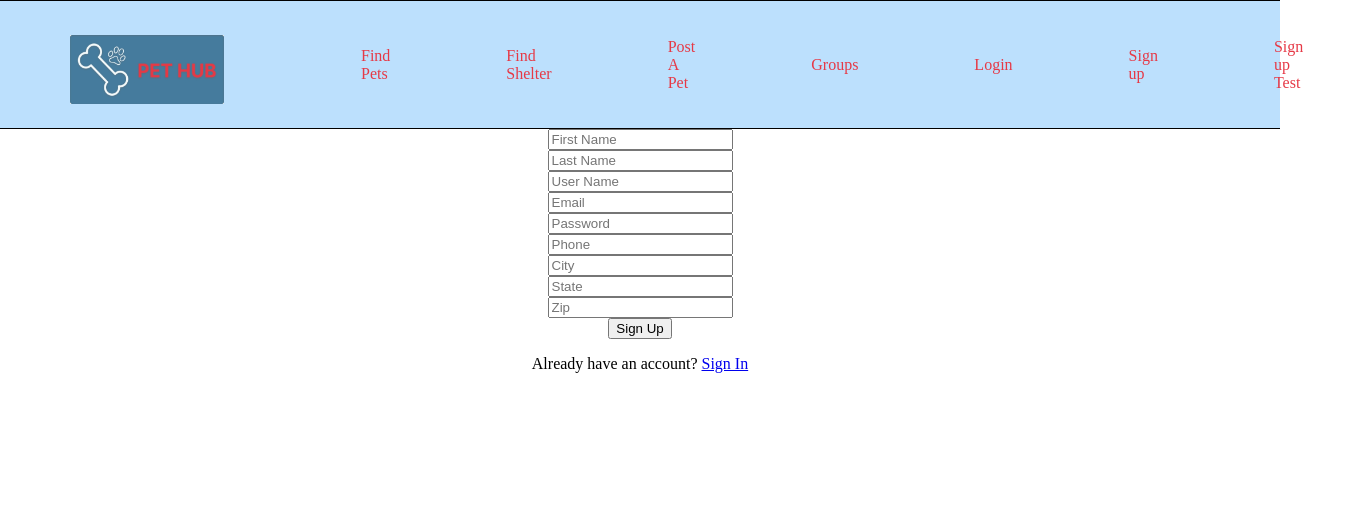
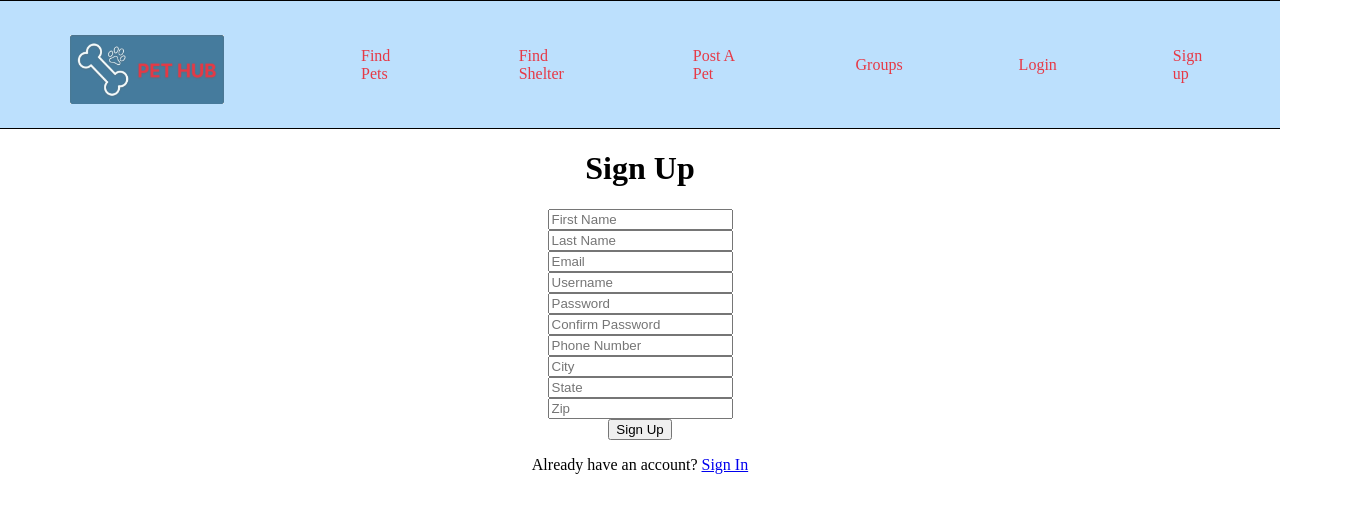
Before and after one commit to Cliffp15/Pethub, a React (Create React App) app in the folder pethub/: page /signup in a window 1280 px wide. Shown: the top 512 px of the page, 1358 px wide, since content can reach past the window. Built offline with nearby package versions, Linux system fonts and the light colour scheme.

Commit message:
Sign up page changed with slight authentication

```diff
--- a/pethub/src/components/Navbar.js
+++ b/pethub/src/components/Navbar.js
@@ -15,7 +15,7 @@ export default function Navbar() {
           <CustomLink to="/groups">Groups</CustomLink>
           <CustomLink to="/login">Login</CustomLink>
           <CustomLink to="/signup">Sign up</CustomLink>
-          <CustomLink to="/signuptest">Sign up Test</CustomLink>
+          {/* <CustomLink to="/signuptest">Sign up Test</CustomLink> */}
         </ul>
       </nav>
     </div>
--- a/pethub/src/pages/SignUp.jsx
+++ b/pethub/src/pages/SignUp.jsx
@@ -1,60 +1,260 @@
-import React, { useState } from "react";
-import axios from "axios";
-import { useNavigate, Link } from "react-router-dom";
+// import React, { useState } from "react";
+// import axios from "axios";
+// import { useNavigate, Link } from "react-router-dom";
 
-const SignUp = () => {
-  const [firstName, setFirstName] = useState("");
-  const [lastName, setLastName] = useState("");
-  const [email, setEmail] = useState("");
-  const [password, setPassword] = useState("");
-  // const [rePassword, setRePassword] = useState('');
-  const [userName, setUserName] = useState("");
-  const [phone, setPhone] = useState("");
-  const [city, setCity] = useState("");
-  const [state, setState] = useState("");
-  const [zip, setZip] = useState("");
-  // const [profilePicture, setProfilePicture] = useState(null);
+// const SignUp = () => {
+//   const [firstName, setFirstName] = useState("");
+//   const [lastName, setLastName] = useState("");
+//   const [email, setEmail] = useState("");
+//   const [password, setPassword] = useState("");
+//   // const [rePassword, setRePassword] = useState('');
+//   const [userName, setUserName] = useState("");
+//   const [phone, setPhone] = useState("");
+//   const [city, setCity] = useState("");
+//   const [state, setState] = useState("");
+//   const [zip, setZip] = useState("");
+//   // const [profilePicture, setProfilePicture] = useState(null);
 
-  // let navigate = useNavigate();
-  // const routeChange = () => {
-  //   let path = `/`;
-  //   navigate(path);
+//   // let navigate = useNavigate();
+//   // const routeChange = () => {
+//   //   let path = `/`;
+//   //   navigate(path);
+//   // };
+
+//   const handleSubmit = (e) => {
+//     console.log("button was pressed");
+
+//     e.preventDefault();
+
+//     const data = {
+//       firstName: firstName,
+//       lastName: lastName,
+//       userName: userName,
+//       email: email,
+//       password: password,
+//       phone: phone,
+//       city: city,
+//       state: state,
+//       zip: zip,
+//     };
+
+//     //   const formData = new FormData();
+//     //   formData.append('firstName', firstName);
+//     //   formData.append('lastName', lastName);
+//     //  // formData.append('rePassword', rePassword);
+//     //   formData.append('userName', userName)
+//     //   formData.append('email', email);
+//     //   formData.append('password', password);
+//     //   formData.append('phone', phone);
+//     //   formData.append('city', city);
+//     //   formData.append('state', state);
+//     //   formData.append('zip', zip);
+//     // formData.append('profilePicture', profilePicture, profilePicture.name);
+
+//     axios({
+//       method: "post",
+//       url: "http://localhost:3001/signup",
+//       data: data,
+//       headers: { "Content-Type": "application/json" },
+//     })
+//       .then(function (response) {
+//         //handle success
+//         console.log(response);
+//         alert("User signed up successfully");
+//       })
+//       .catch(function (response) {
+//         //handle error
+//         console.log(response);
+//         alert("An error occurred. Please try again.");
+//       });
+
+//     // axios
+//     //   .post('http://localhost:3001/signup', formData)
+//     //   .then((res) => {
+//     //     console.log(res);
+//     //     alert('User signed up successfully');
+//     //   })
+//     //   .catch((err) => {
+//     //     console.log(err);
+//     //     alert('An error occurred. Please try again.');
+//     //   });
+//   };
+//   return (
+//     <form onSubmit={handleSubmit}>
+//       <div>
+//         <input
+//           placeholder="First Name"
+//           type="text"
+//           id="firstName"
+//           value={firstName}
+//           onChange={(e) => setFirstName(e.target.value)}
+//         />
+//       </div>
+
+//       <div>
+//         <input
+//           placeholder="Last Name"
+//           type="text"
+//           id="LastName"
+//           value={lastName}
+//           onChange={(e) => setLastName(e.target.value)}
+//         />
+//       </div>
+
+//       <div>
+//         <input
+//           placeholder="User Name"
+//           type="text"
+//           id="userName"
+//           value={userName}
+//           onChange={(e) => setUserName(e.target.value)}
+//         />
+//       </div>
+
+//       <div>
+//         <input
+//           placeholder="Email"
+//           type="text"
+//           id="email"
+//           value={email}
+//           onChange={(e) => setEmail(e.target.value)}
+//         />
+//       </div>
+
+//       <div>
+//         <input
+//           placeholder="Password"
+//           type="text"
+//           id="password"
+//           value={password}
+//           onChange={(e) => setPassword(e.target.value)}
+//         />
+//       </div>
+
+//       {/* <div>
+//         <input
+//         placeholder='Re-enter Password'
+//           type="text"
+//           id="rePassword"
+//           value={rePassword}
+//           onChange={(e) => setRePassword(e.target.value)}
+//           />
+//       </div> */}
+
+//       <div>
+//         <input
+//           placeholder="Phone"
+//           type="text"
+//           id="phone"
+//           value={phone}
+//           onChange={(e) => setPhone(e.target.value)}
+//         />
+//       </div>
+
+//       <div>
+//         <input
+//           placeholder="City"
+//           type="text"
+//           id="city"
+//           value={city}
+//           onChange={(e) => setCity(e.target.value)}
+//         />
+//       </div>
+
+//       <div>
+//         <input
+//           placeholder="State"
+//           type="text"
+//           id="state"
+//           value={state}
+//           onChange={(e) => setState(e.target.value)}
+//         />
+//       </div>
+
+//       <div>
+//         <input
+//           placeholder="Zip"
+//           type="text"
+//           id="zip"
+//           value={zip}
+//           onChange={(e) => setZip(e.target.value)}
+//         />
+//       </div>
+//       <button type="submit" onClick={handleSubmit}>
+//         {" "}
+//         Sign Up
+//       </button>
+//       <p>
+//         Already have an account? <Link to="/login">Sign In</Link>
+//       </p>
+//     </form>
+//   );
 // };
 
-  const handleSubmit = (e) => {
-    console.log("button was pressed");
+// export default SignUp;
 
+import React, { useState } from "react";
+import { Link, useNavigate } from "react-router-dom";
+import axios from "axios";
+
+const SignUp = (props) => {
+  const [formData, setFormData] = useState({
+    firstName: "",
+    lastName: "",
+    email: "",
+    userName: "",
+    password: "",
+    password2: "",
+    phone: "",
+    city: "",
+    state: "",
+    zip: "",
+  });
+
+  const {
+    firstName,
+    lastName,
+    email,
+    userName,
+    password,
+    password2,
+    phone,
+    city,
+    state,
+    zip,
+  } = formData;
+
+  const onChange = (e) =>
+    setFormData({ ...formData, [e.target.name]: e.target.value });
+
+  const onSubmit = async (e) => {
     e.preventDefault();
-
-    const data = {
-      firstName: firstName,
-      lastName: lastName,
-      userName: userName,
-      email: email,
-      password: password,
-      phone: phone,
-      city: city,
-      state: state,
-      zip: zip,
+    if (password !== password2) {
+      console.log("Passwords do not match");
+      alert("Passwords do not match");
+    } else {
+      const newUser = {
+        firstName,
+        lastName,
+        email,
+        userName,
+        password,
+        phone,
+        city,
+        state,
+        zip,
       };
-
-    //   const formData = new FormData();
-    //   formData.append('firstName', firstName);
-    //   formData.append('lastName', lastName);
-    //  // formData.append('rePassword', rePassword);
-    //   formData.append('userName', userName)
-    //   formData.append('email', email);
-    //   formData.append('password', password);
-    //   formData.append('phone', phone);
-    //   formData.append('city', city);
-    //   formData.append('state', state);
-    //   formData.append('zip', zip);
-    // formData.append('profilePicture', profilePicture, profilePicture.name);
+      if (true) {
+        navigate("/");
+      } else {
+        // Handle authentication error here
+        alert("An error occurred. Please try again.");
+      }
 
       axios({
         method: "post",
         url: "http://localhost:3001/signup",
-      data: data,
+        data: formData,
         headers: { "Content-Type": "application/json" },
       })
         .then(function (response) {
@@ -67,127 +267,137 @@ const SignUp = () => {
           console.log(response);
           alert("An error occurred. Please try again.");
         });
+    }
+  };
 
-    // axios
-    //   .post('http://localhost:3001/signup', formData)
-    //   .then((res) => {
-    //     console.log(res);
-    //     alert('User signed up successfully');
-    //   })
-    //   .catch((err) => {
-    //     console.log(err);
-    //     alert('An error occurred. Please try again.');
-    //   });
-  };
+  let navigate = useNavigate();
+
   return (
-    <form onSubmit={handleSubmit}>
-      <div>
+    <div className="form-container">
+      <h1>Sign Up</h1>
+      <form onSubmit={(e) => onSubmit(e)}>
+        <div className="form-group">
+          {/* <label htmlFor="name">First Name</label> */}
           <input
             placeholder="First Name"
             type="text"
-          id="firstName"
+            name="firstName"
+            id="firstName2"
             value={firstName}
-          onChange={(e) => setFirstName(e.target.value)}
+            onChange={(e) => onChange(e)}
+            required
           />
         </div>
-
-      <div>
+        <div className="form-group">
+          {/* <label htmlFor="email">Email Address</label> */}
           <input
             placeholder="Last Name"
             type="text"
-          id="LastName"
+            name="lastName"
+            id="lName2"
             value={lastName}
-          onChange={(e) => setLastName(e.target.value)}
+            onChange={(e) => onChange(e)}
+            required
           />
         </div>
-
-      <div>
+        <div className="form-group">
+          {/* <label htmlFor="email">Email Address</label> */}
           <input
-          placeholder="User Name"
-          type="text"
-          id="userName"
-          value={userName}
-          onChange={(e) => setUserName(e.target.value)}
+            placeholder="Email"
+            type="email"
+            name="email"
+            value={email}
+            onChange={(e) => onChange(e)}
+            required
           />
         </div>
-
-      <div>
+        <div className="form-group">
+          {/* <label htmlFor="email">Email Address</label> */}
           <input
-          placeholder="Email"
+            placeholder="Username"
             type="text"
-          id="email"
-          value={email}
-          onChange={(e) => setEmail(e.target.value)}
+            name="userName"
+            id="userName2"
+            value={userName}
+            onChange={(e) => onChange(e)}
+            required
           />
         </div>
-
-      <div>
+        <div className="form-group">
+          {/* <label htmlFor="password">Password</label> */}
           <input
             placeholder="Password"
-          type="text"
-          id="password"
+            type="password"
+            name="password"
             value={password}
-          onChange={(e) => setPassword(e.target.value)}
+            onChange={(e) => onChange(e)}
+            required
+            minLength="6"
           />
         </div>
+        <div className="form-group">
+          {/* <label htmlFor="password2">Confirm Password</label> */}
+          <input
+            placeholder="Confirm Password"
+            type="password"
+            name="password2"
+            value={password2}
+            onChange={(e) => onChange(e)}
+            required
+            minLength="6"
+          />
 
-      {/* <div>
+          <div className="form-group">
+            {/* <label htmlFor="phone"> Phone Number</label> */}
             <input
-        placeholder='Re-enter Password'
-          type="text"
-          id="rePassword"
-          value={rePassword}
-          onChange={(e) => setRePassword(e.target.value)}
-          />
-      </div> */}
-
-      <div>
-        <input
-          placeholder="Phone"
-          type="text"
-          id="phone"
+              placeholder="Phone Number"
+              type="phone"
+              name="phone"
               value={phone}
-          onChange={(e) => setPhone(e.target.value)}
+              onChange={(e) => onChange(e)}
+              required
             />
           </div>
-
-      <div>
+          <div className="form-group">
+            {/* <label htmlFor="city">City</label> */}
             <input
               placeholder="City"
               type="text"
-          id="city"
+              name="city"
               value={city}
-          onChange={(e) => setCity(e.target.value)}
+              onChange={(e) => onChange(e)}
+              required
             />
           </div>
-
-      <div>
+          <div className="form-group">
+            {/* <label htmlFor="state">State</label> */}
             <input
               placeholder="State"
               type="text"
-          id="state"
+              name="state"
               value={state}
-          onChange={(e) => setState(e.target.value)}
+              onChange={(e) => onChange(e)}
+              required
             />
           </div>
-
-      <div>
+          <div className="form-group">
+            {/* <label htmlFor="zip">Zip Code</label> */}
             <input
               placeholder="Zip"
               type="text"
-          id="zip"
+              name="zip"
               value={zip}
-          onChange={(e) => setZip(e.target.value)}
+              onChange={(e) => onChange(e)}
+              required
             />
           </div>
-      <button type="submit" onClick={handleSubmit}>
-        {" "}
-        Sign Up
-      </button>
+        </div>
+        <input type="submit" value="Sign Up" onClick={onChange} />
+      </form>
       <p>
         Already have an account? <Link to="/login">Sign In</Link>
       </p>
-    </form>
+    </div>
   );
 };
 
```
Lines whose indentation alone changed are shown as unchanged.
